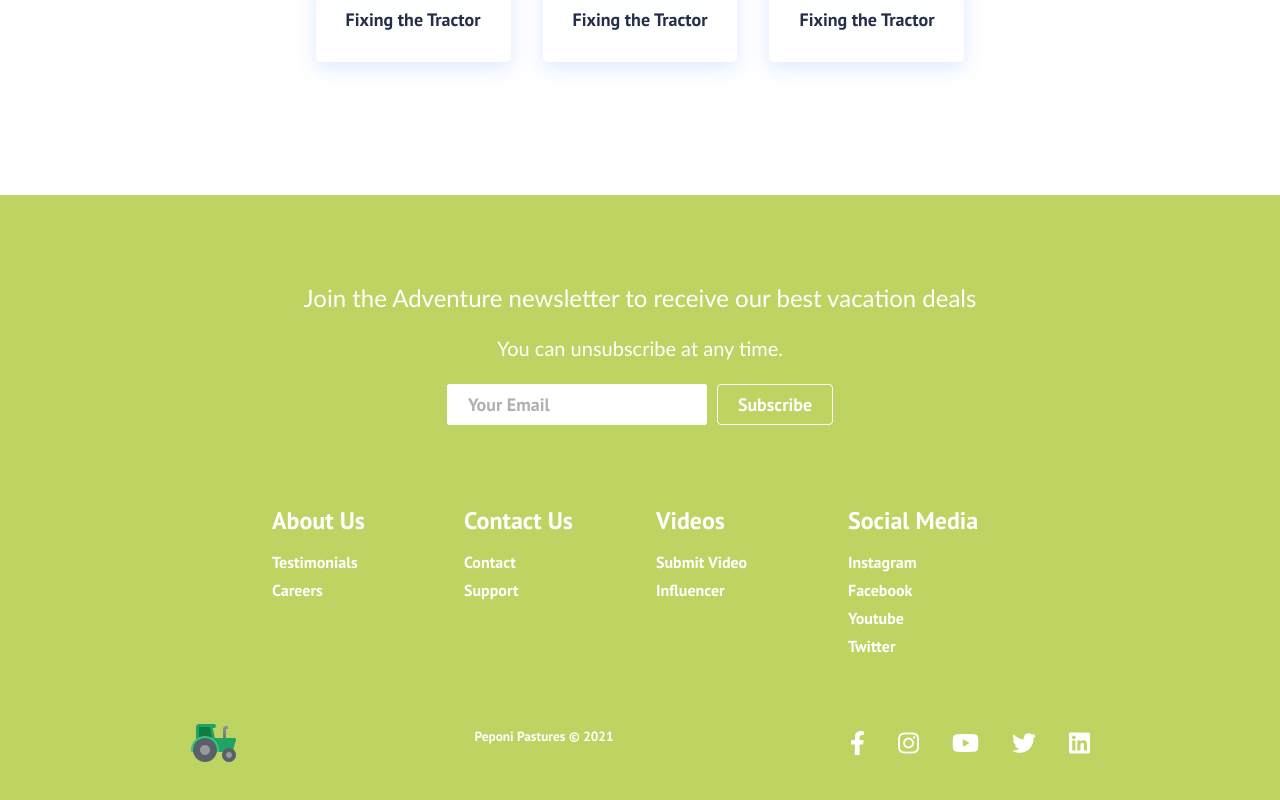
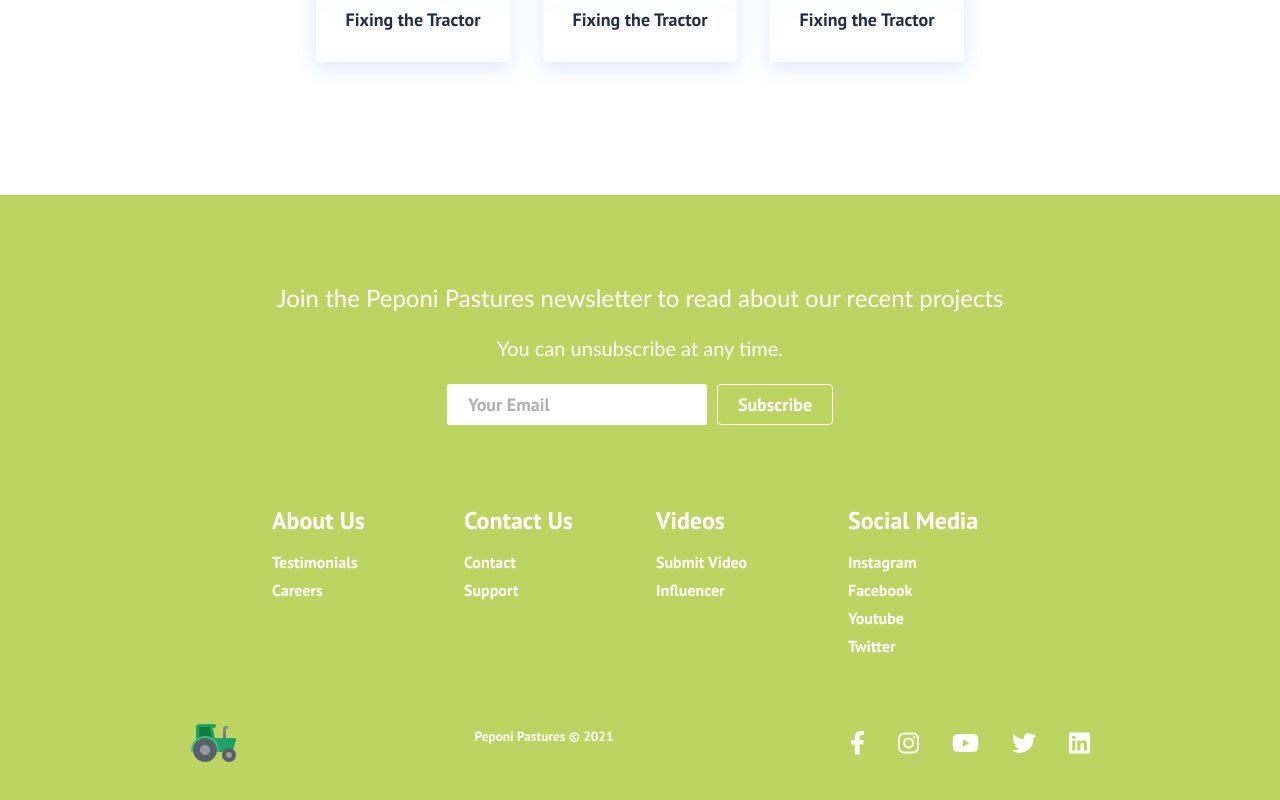
Before and after one commit to gichero/peponi-pastures, a React (Create React App) app: page / in a window 1280 px wide. Shown: the part 1212-2012 px from the top of the page. Built offline with nearby package versions, Linux system fonts and the light colour scheme.

Commit message:
test netlify

```diff
--- a/src/components/Footer/Footer.js
+++ b/src/components/Footer/Footer.js
@@ -11,7 +11,7 @@ function Footer() {
 		<div className="footer-container">
 			<section className="footer-subscription">
 				<p className="footer-subscription-heading">
-					Join the Adventure newsletter to receive our best vacation deals
+					Join the Peponi Pastures newsletter to read about our recent projects
 				</p>
 				<p className="footer-subscription-text">
 					You can unsubscribe at any time.
```
